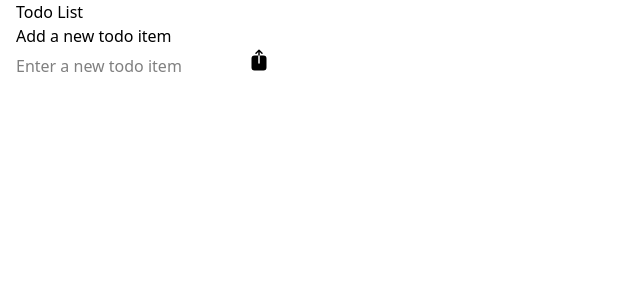
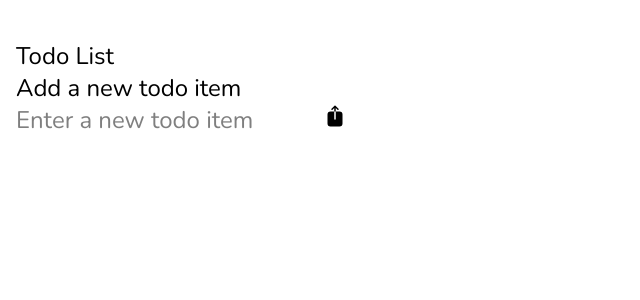
Before and after one commit to Erhahon-Imafidon/reduxToolkit-query, a React (Vite) app: page / in a window 1280 px wide. Shown: the top 300 px of the page, without its empty margins (0-640 px from the left). Built offline with nearby package versions, Linux system fonts and the light colour scheme.

Commit message:
feat: enhance App component styling with Nunito font and larger text size; add React import in TodoList

```diff
--- a/src/App.tsx
+++ b/src/App.tsx
@@ -2,7 +2,7 @@ import TodoList from './components/TodoList.tsx';
 
 const App = () => {
     return (
-        <main className="container">
+        <main className="container font-nunito text-2xl py-10">
             <TodoList />
         </main>
     );
--- a/src/components/TodoList.tsx
+++ b/src/components/TodoList.tsx
@@ -1,4 +1,5 @@
 import { useState } from 'react';
+import * as React from 'react';
 
 const TodoList = () => {
     const [newTodo, setTNewTodo] = useState('');
```
